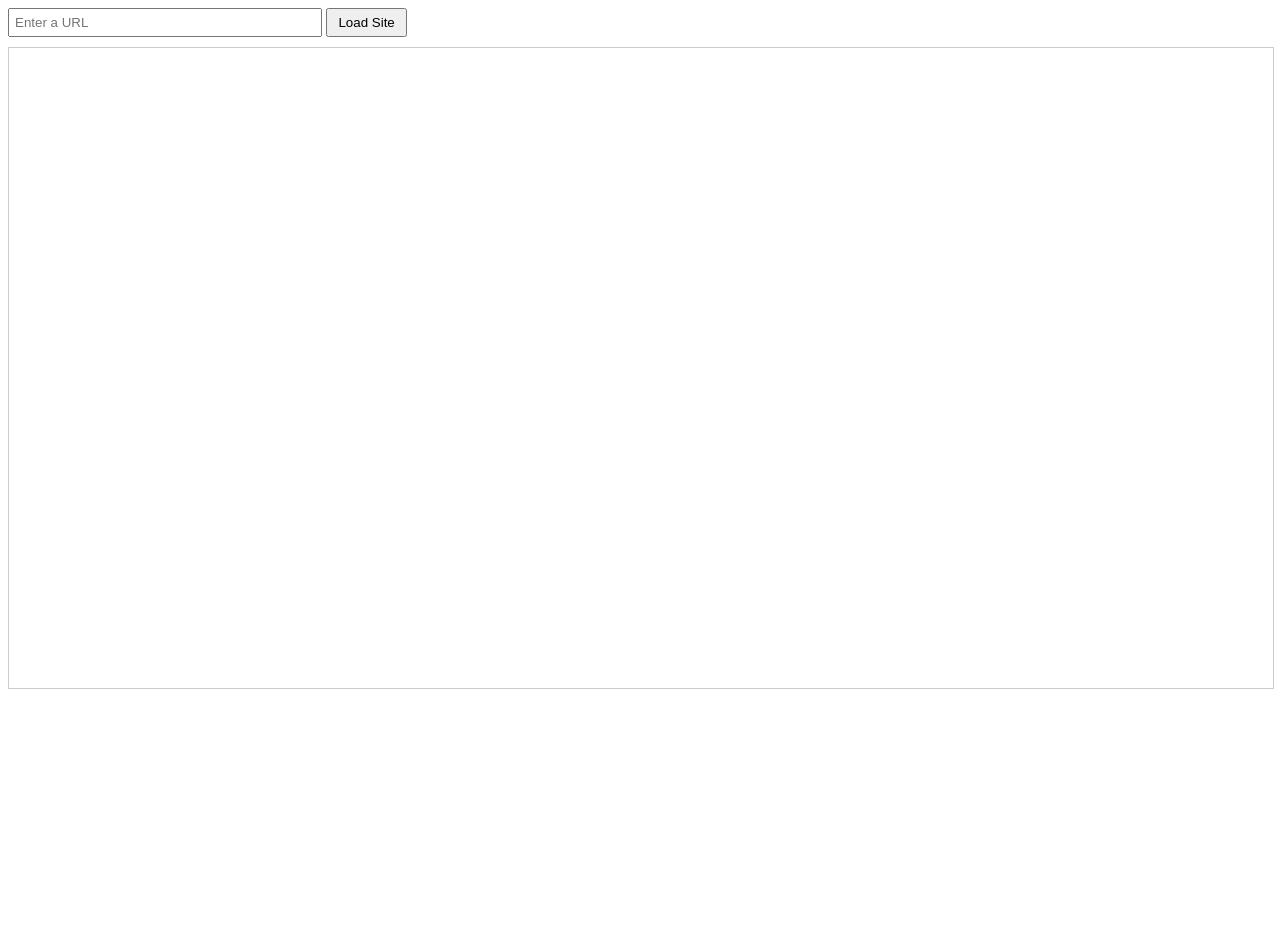
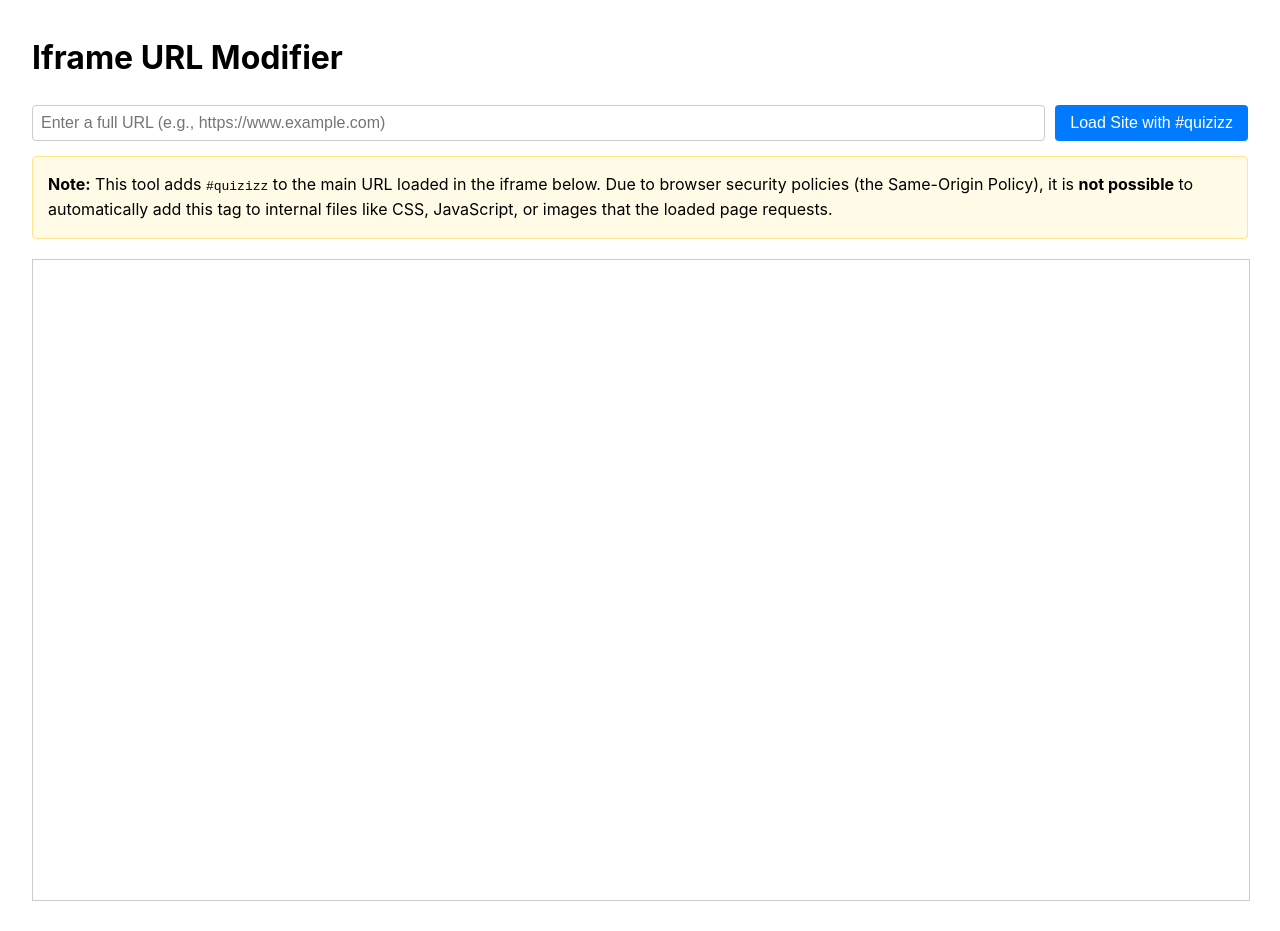
Before and after one commit to BIGJ42/quizizziframe, a plain HTML site: page index.html in a window 1280 px wide. Before the commit the page ends 800 px from the top, so only its background shows below. Drawn offline with Linux system fonts and the light colour scheme.

Commit message:
Update index.html

```diff
--- a/index.html
+++ b/index.html
@@ -1,36 +1,51 @@
 <!DOCTYPE html>
 <html>
 <head>
-    <title>Iframe with URL Appending</title>
+    <title>Iframe URL Modifier</title>
     <style>
-        body { font-family: sans-serif; }
-        #url-container { margin-bottom: 10px; }
-        #url-input { width: 300px; padding: 5px; }
-        #load-button { padding: 5px 10px; }
+        body { font-family: -apple-system, BlinkMacSystemFont, "Segoe UI", Roboto, Helvetica, Arial, sans-serif; line-height: 1.6; margin: 2em; }
+        #url-container { display: flex; gap: 10px; margin-bottom: 15px; }
+        #url-input { flex-grow: 1; padding: 8px; font-size: 1em; border: 1px solid #ccc; border-radius: 4px; }
+        #load-button { padding: 8px 15px; font-size: 1em; background-color: #007bff; color: white; border: none; border-radius: 4px; cursor: pointer; }
+        #load-button:hover { background-color: #0056b3; }
         #iframe-container { width: 100%; height: 80vh; }
         iframe { width: 100%; height: 100%; border: 1px solid #ccc; }
+        .explanation { background-color: #fffbe6; border: 1px solid #ffe58f; padding: 15px; border-radius: 4px; margin-bottom: 20px; }
     </style>
 </head>
 <body>
 
+    <h1>Iframe URL Modifier</h1>
     <div id="url-container">
-        <input type="text" id="url-input" placeholder="Enter a URL">
-        <button id="load-button">Load Site</button>
+        <input type="text" id="url-input" placeholder="Enter a full URL (e.g., https://www.example.com)">
+        <button id="load-button">Load Site with #quizizz</button>
+    </div>
+
+    <div class="explanation">
+        <strong>Note:</strong> This tool adds <code>#quizizz</code> to the main URL loaded in the iframe below. Due to browser security policies (the Same-Origin Policy), it is <strong>not possible</strong> to automatically add this tag to internal files like CSS, JavaScript, or images that the loaded page requests.
     </div>
 
     <div id="iframe-container">
-        <iframe id="my-iframe"></iframe>
+        <iframe id="my-iframe" title="Content from external website"></iframe>
     </div>
 
     <script>
         document.getElementById('load-button').addEventListener('click', function() {
-            var urlInput = document.getElementById('url-input').value;
-            var iframe = document.getElementById('my-iframe');
+            let urlInput = document.getElementById('url-input').value;
+            const iframe = document.getElementById('my-iframe');
 
             if (urlInput) {
+                // Ensure the URL has a protocol (http:// or https://)
+                if (!/^https?:\/\//i.test(urlInput)) {
+                    urlInput = 'https://' + urlInput;
+                    document.getElementById('url-input').value = urlInput; // Update the input field for clarity
+                }
+
                 // Append the keyword to the URL
-                var newUrl = urlInput + '#quizizz';
+                const newUrl = urlInput + '#quizizz';
                 iframe.src = newUrl;
+            } else {
+                alert('Please enter a URL.');
             }
         });
     </script>
```
